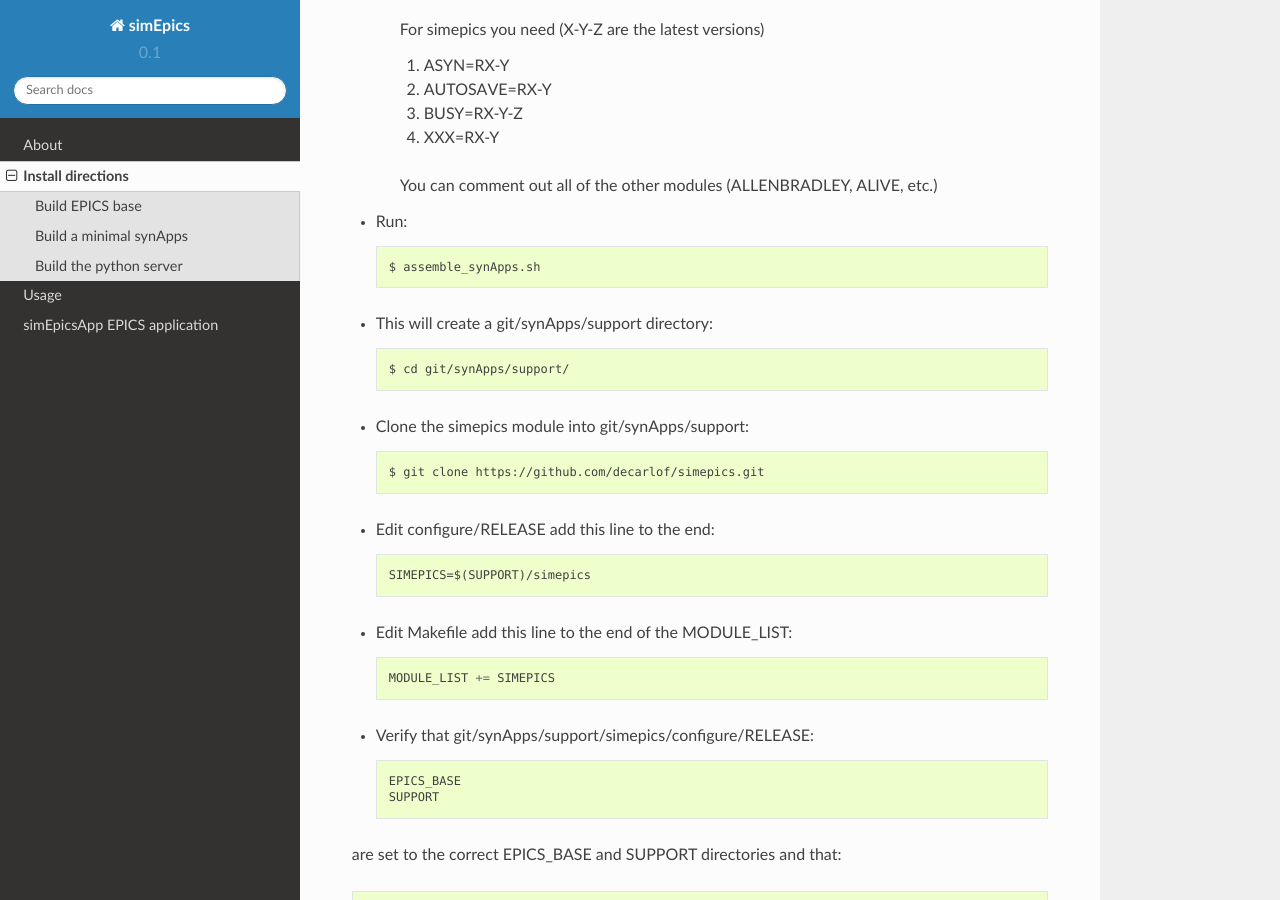
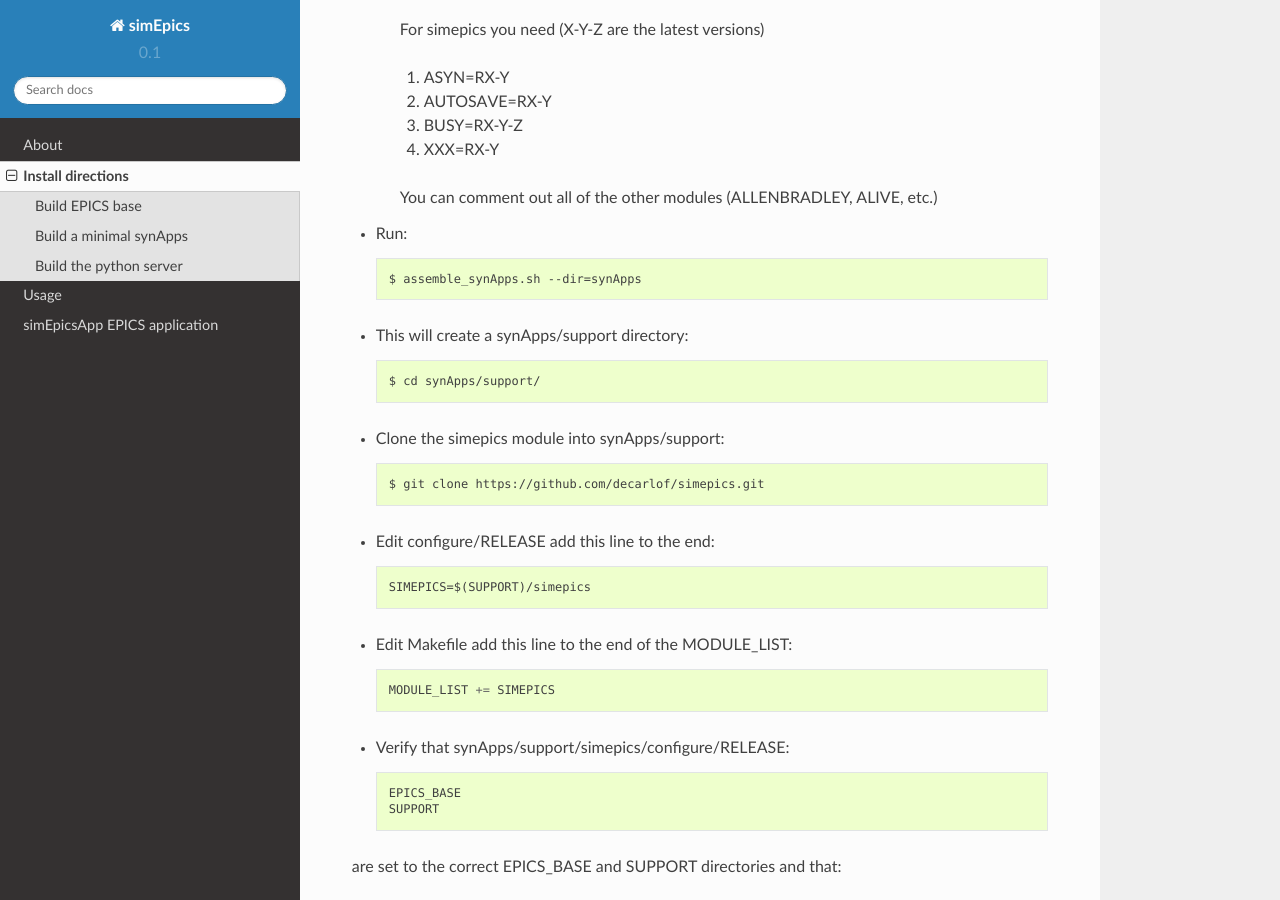
Before and after one commit to decarlof/simEpics, a Sphinx documentation site: the page built from docs/source/install.rst, in a window 1280 px wide and 900 px high, scrolled down 894 px. Built offline with Sphinx 7.4.7 and the Read the Docs theme 2.0.0, drawn with Linux system fonts in a browser that asks for light colours; some of the changed text lies outside the part shown.

Commit message:
install instruction update

```diff
--- a/docs/source/install.rst
+++ b/docs/source/install.rst
@@ -29,6 +29,7 @@
 
 - Download in ~/epics `assemble_synApps <https://github.com/EPICS-synApps/assemble_synApps/blob/18fff37055bb78bc40a87d3818777adda83c69f9/assemble_synApps>`_.sh
 - Edit the assemble_synApps.sh script as follows:
+
     #. Set FULL_CLONE=True
     #. Set EPICS_BASE to point to the location of EPICS base.  This could be on APSshare (the default), or a local version you built.
 
@@ -43,14 +44,14 @@
 
 - Run::
 
-    $ assemble_synApps.sh
+    $ assemble_synApps.sh --dir=synApps
 
-- This will create a git/synApps/support directory::
+- This will create a synApps/support directory::
 
-    $ cd git/synApps/support/
+    $ cd synApps/support/
 
 
-- Clone the simepics module into git/synApps/support::
+- Clone the simepics module into synApps/support::
 
     $ git clone https://github.com/decarlof/simepics.git
 
@@ -62,7 +63,7 @@
 
     MODULE_LIST += SIMEPICS
 
-- Verify that git/synApps/support/simepics/configure/RELEASE::
+- Verify that synApps/support/simepics/configure/RELEASE::
 
     EPICS_BASE
     SUPPORT
@@ -101,7 +102,7 @@
 
 Finally you can build **simEpics** with::
 
-    (simepics) $ cd ~/epics/git/synApps/support/simEpics/
+    (simepics) $ cd ~/epics/synApps/support/simEpics/
     (simepics) $ python setup.py install
 
 To run the python server::
```
